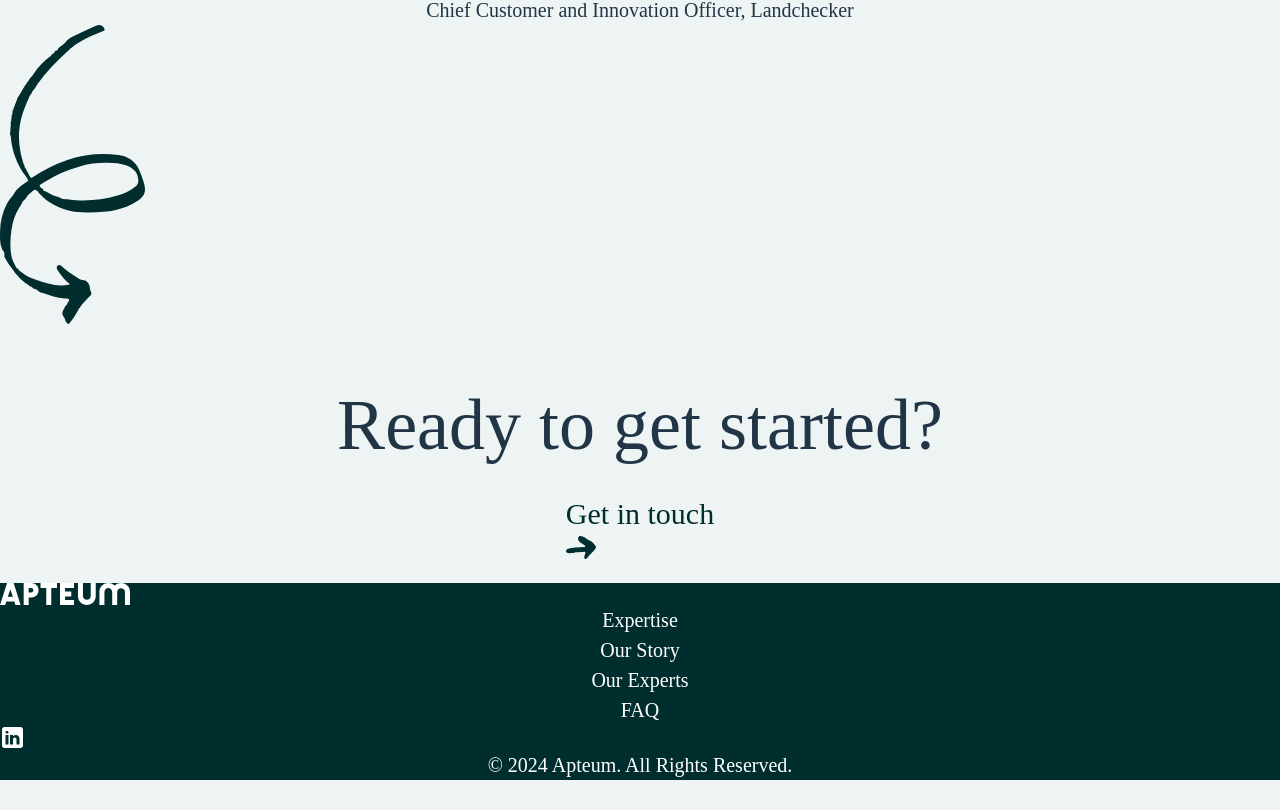
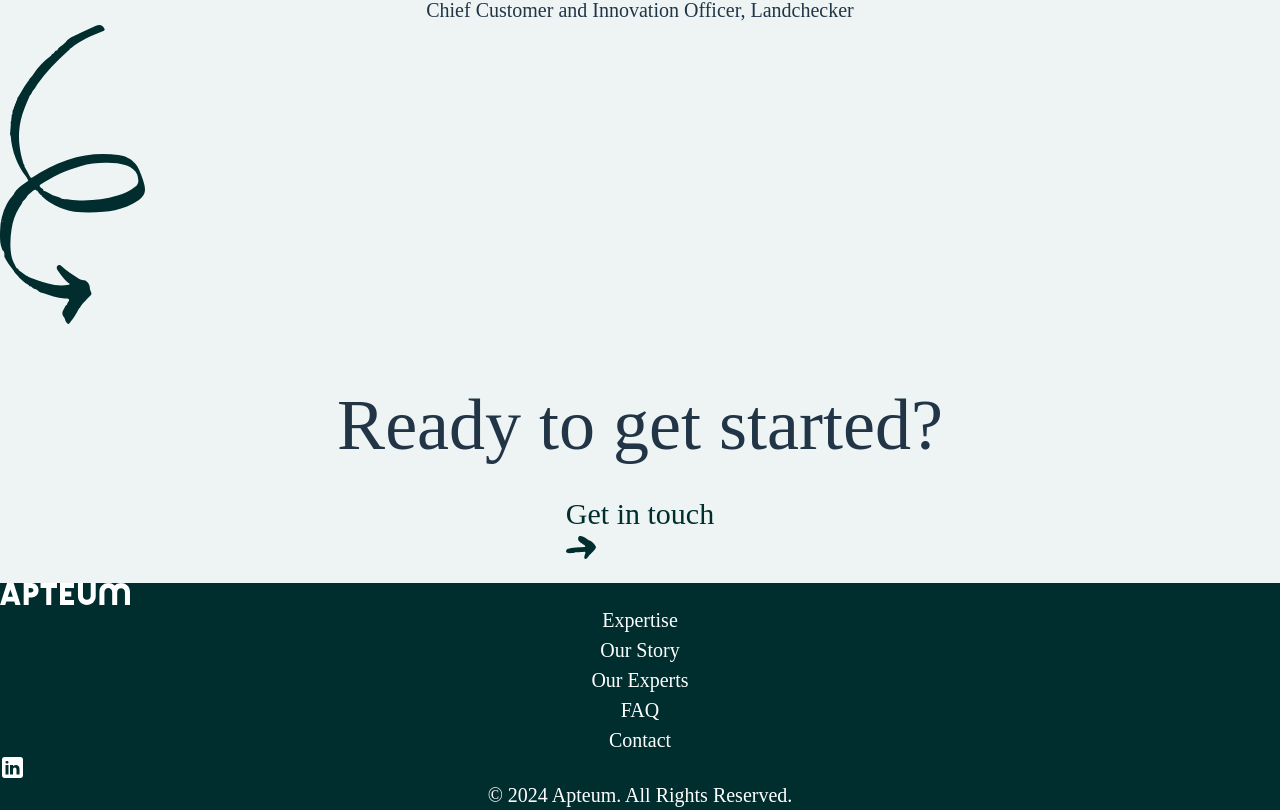
Before and after one commit to rippler7/apteum, a React (Vite) app: page / in a window 1280 px wide. Shown: the part 8253-9063 px from the top of the page. Before the commit the page ends 9033 px from the top, so only its background shows below. Built offline with nearby package versions, Linux system fonts and the light colour scheme; a web font is replaced by a local one.

Commit message:
WEB-2: change enquiry subject, update footer

```diff
--- a/src/components/Footer.tsx
+++ b/src/components/Footer.tsx
@@ -1,47 +1,58 @@
-import ApteumW from '../assets/Apteum_logo_WHITE.svg'
-import lnIconW from '../assets/icons8-linkedin-100-white.svg'
-import { Link } from 'react-router-dom'
+import ApteumW from "../assets/Apteum_logo_WHITE.svg";
+import lnIconW from "../assets/icons8-linkedin-100-white.svg";
+import { Link } from "react-router-dom";
+
 function Footer() {
   return (
-        <div id='footerBar' className='grid md:bottom-0 sm:bottom-0 grid-cols-1 lg:grid-cols-2 md:grid-cols-1 sm:grid-cols-1 xs:grid-cols-1 mb-auto w-full justify-between items-center lg:text-right align-middle'>
-            <div className='items-right align-middle px-10 py-10 md:align-center'>
-                <Link to="/"><img src={ApteumW} height={50} width={130} alt="" className='items-center m-auto lg:ml-0' /></Link>
+    <div
+      id="footerBar"
+      className="sm:flex md:bottom-0 sm:bottom-0 mb-auto w-full justify-between items-center lg:text-right align-middle"
+    >
+      <div className="items-right align-middle px-10 py-10 md:align-center">
+        <Link to="/">
+          <img
+            src={ApteumW}
+            height={50}
+            width={130}
+            alt=""
+            className="items-center m-auto lg:ml-0"
+          />
+        </Link>
       </div>
       <div>
-                <div className='grid justify-items-center lg:justify-items-end w-full items-center px-10 pt-3 sm:text-center lg:text-right'>
-                    <div className='lg:grid justify-items-center lg:justify-items-end sm:items-center md:items-center lg:items-right grid-cols-1 lg:grid-cols-5 md:grid-cols-1'>
-                        <div className='px-2 sm:py-3 sm:text-center'>
+        <div className="grid justify-items-center lg:justify-items-end w-full items-center px-6 md:px-10 pt-3 sm:text-center lg:text-right">
+          <div className="flex flex-col sm:flex-row sm:items-center gap-2 md:gap-4">
+            <div className="text-center">
               <Link to="expertise">Expertise</Link>
             </div>
-                        <div className='px-2 sm:py-3 sm:text-center'>
+            <div className="text-center sm:col-span-2">
               <Link to="ourstory">Our Story</Link>
             </div>
-                        <div className='px-2 sm:py-3 sm:text-center'>
+            <div className="text-center sm:col-span-2">
               <Link to="experts">Our Experts</Link>
             </div>
-                        <div className='px-2 sm:py-3 sm:text-center'>
+            <div className="text-center">
               <Link to="faqs">FAQ</Link>
             </div>
-                        {/* <div className='px-2 sm:py-3 sm:text-center hidden'>
-                            <a>Our Experts</a>
+            <div className="text-center">
+              <Link to="contact-us">Contact</Link>
             </div>
-                        <div className='px-2 sm:py-3 sm:text-center hidden'>
-                            <a>Careers</a>
-                        </div>
-                        <div className='px-2 sm:py-3 sm:text-center hidden'>
-                            <a>Careers</a>
-                        </div> */}
-                        <div className='px-2 text-center'>
-                            <a href="https://www.linkedin.com/company/apteumcorp/about/" target="_blank"><img src={lnIconW} width={25} height={25} className='m-auto md:m-auto lg:mr-0' /></a>
+            <div className="text-center">
+              <a
+                href="https://www.linkedin.com/company/apteumcorp/about/"
+                target="_blank"
+              >
+                <img src={lnIconW} width={25} height={25} className="m-auto" />
+              </a>
             </div>
           </div>
         </div>
-                <div className='w-full items-center lg:text-right px-10 py-3'>
+        <div className="w-full items-center text-center sm:text-right px-6 md:px-10 py-3">
           <h5>&#169; 2024 Apteum. All Rights Reserved.</h5>
         </div>
       </div>
     </div>
-    )
+  );
 }
 
-export default Footer
+export default Footer;
--- a/src/pages/ContactUs.tsx
+++ b/src/pages/ContactUs.tsx
@@ -31,7 +31,10 @@ const ContactUs = () => {
       message = encodeURIComponent(e.message);
     }
 
-    const subject = `${e.name} - ${e.email} ${e.phone && "- " + e.phone}`;
+    const subject = `Apteum Enquiry - ${e.name} - ${e.email} ${
+      e.phone && "- " + e.phone
+    }`;
+
     window.location.href = `mailto:enquire@apteum.com?subject=${subject}&body=${message}`;
   });
 
```
Lines whose indentation alone changed are shown as unchanged.
